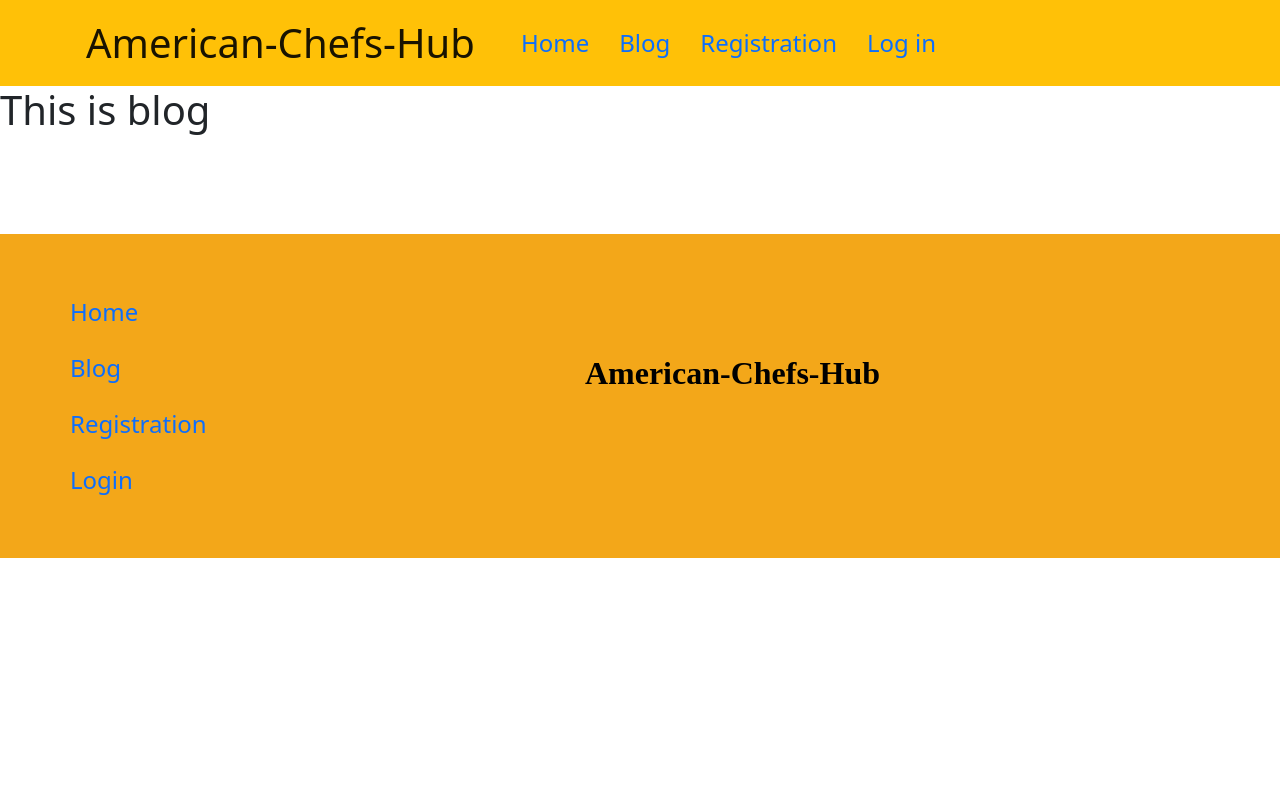
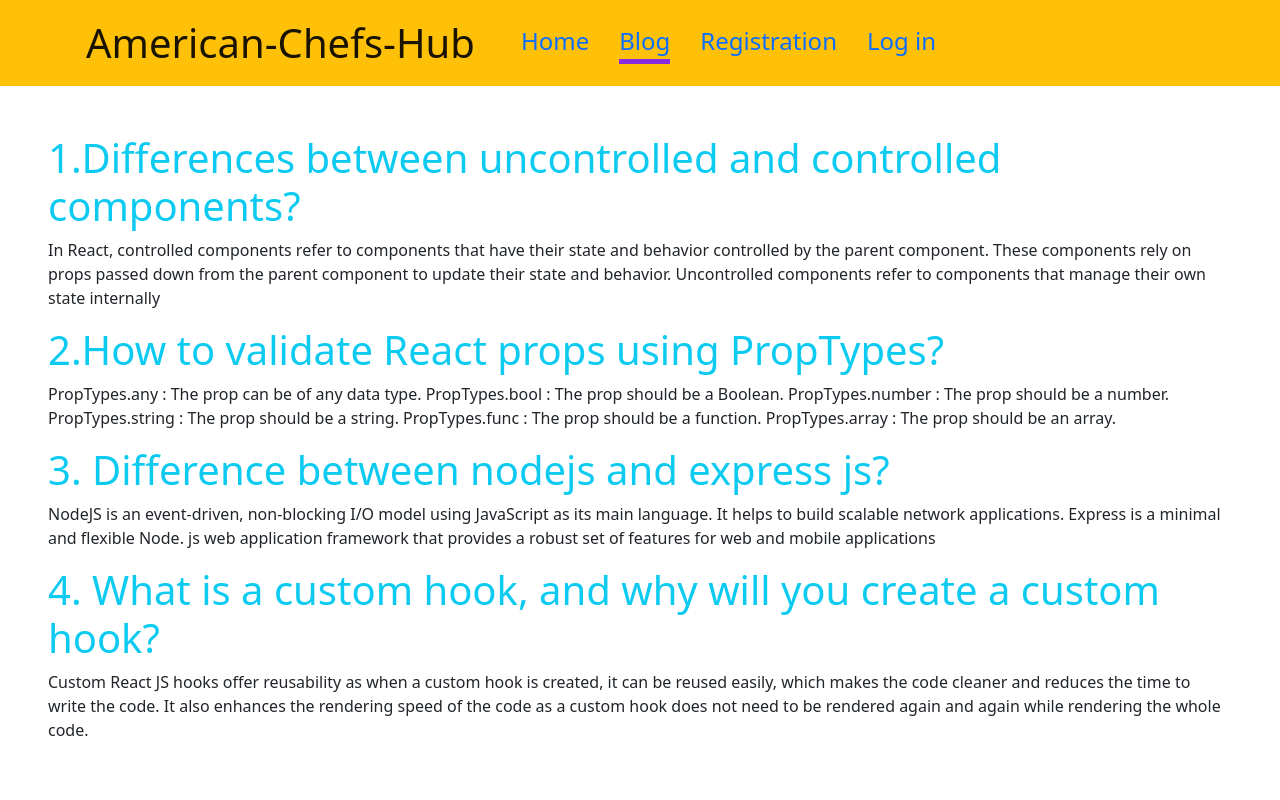
Before and after one commit to PritrirajPartho/american-chefs-hub-client, a React (Vite) app: page /blog in a window 1280 px wide. Shown: the top 800 px of the page. Built offline with nearby package versions, Linux system fonts and the light colour scheme; no server answers.

Commit message:
pure-last

```diff
--- a/src/components/Blog/Blog.jsx
+++ b/src/components/Blog/Blog.jsx
@@ -1,11 +1,30 @@
-import React from 'react';
+import React from "react";
 
 const Blog = () => {
-    return (
-        <div>
-            <h1>This is blog</h1>
-        </div>
-    );
+  return (
+    <div className="ms-5 me-5">
+      <h1 className="text-info mt-5">1.Differences between uncontrolled and controlled components?</h1>
+      <p>
+        In React, controlled components refer to components that have their
+        state and behavior controlled by the parent component. These components
+        rely on props passed down from the parent component to update their
+        state and behavior. Uncontrolled components refer to components that
+        manage their own state internally
+      </p>
+      <h1 className="text-info">2.How to validate React props using PropTypes?</h1>
+      <p>
+        PropTypes.any : The prop can be of any data type. PropTypes.bool : The
+        prop should be a Boolean. PropTypes.number : The prop should be a
+        number. PropTypes.string : The prop should be a string. PropTypes.func :
+        The prop should be a function. PropTypes.array : The prop should be an
+        array.
+      </p>
+      <h1 className="text-info">3. Difference between nodejs and express js?</h1>
+      <p>NodeJS is an event-driven, non-blocking I/O model using JavaScript as its main language. It helps to build scalable network applications. Express is a minimal and flexible Node. js web application framework that provides a robust set of features for web and mobile applications</p>
+      <h1 className="text-info">4. What is a custom hook, and why will you create a custom hook?</h1>
+      <p>Custom React JS hooks offer reusability as when a custom hook is created, it can be reused easily, which makes the code cleaner and reduces the time to write the code. It also enhances the rendering speed of the code as a custom hook does not need to be rendered again and again while rendering the whole code.</p>
+    </div>
+  );
 };
 
 export default Blog;
--- a/src/components/Header/Header.css
+++ b/src/components/Header/Header.css
@@ -24,3 +24,6 @@
   widows: 100px;
   margin-left: 40px;
 }
+.active{
+  border-bottom: 5px solid blueviolet;
+}
--- a/src/components/Header/Header.jsx
+++ b/src/components/Header/Header.jsx
@@ -1,34 +1,48 @@
 import React, { useContext } from "react";
 import { Container, Nav, Navbar } from "react-bootstrap";
 import "./Header.css";
-import { Link } from "react-router-dom";
+import { Link, NavLink } from "react-router-dom";
 import { AuthContext } from "../../AuthProvider/AuthProvider";
 import Profile from "./Profile/Profile";
 
 const Header = () => {
-  const{logOut, user} = useContext(AuthContext);
+  const { logOut, user } = useContext(AuthContext);
   return (
     <Navbar bg="warning" expand="lg">
       <Container>
         <Navbar.Brand className="fs-1 ms-1">American-Chefs-Hub</Navbar.Brand>
         <Navbar.Toggle aria-controls="basic-navbar-nav" />
         <Navbar.Collapse id="basic-navbar-nav">
-          <Nav className="anchor-contaniner" >
-                <div className="link-part">
-                <Link to={"/"}>Home</Link>
-                <Link to={"/blog"}>Blog</Link>
-                <Link to={'/registration'}>Registration</Link>
+          <Nav className="anchor-contaniner">
+            <div className="link-part">
+              <NavLink
+                to="/"
+                className={({ isActive, isPending }) =>
+                  isPending ? "pending" : isActive ? "active" : ""
+                }
+              >
+                Home
+              </NavLink>
+              <NavLink to={"/blog"}>Blog</NavLink>
+              <NavLink to={"/registration"}>Registration</NavLink>
+            </div>
+            {user ? (
+              <>
+                <div className="profile-component">
+                  <Profile></Profile>
                 </div>
-                {
-                    user ? <>
-                           <div className="profile-component"><Profile ></Profile></div>
-                           <button onClick={logOut}   className=" signout bg-info rounded text-light">Signout</button>
-                           </>
-                     :
-                        <div className="log-link" >
-                          <Link to={'/login'}>Log in</Link>
-                        </div>
-                }
+                <button
+                  onClick={logOut}
+                  className=" signout bg-info rounded text-light"
+                >
+                  Signout
+                </button>
+              </>
+            ) : (
+              <div className="log-link">
+                <NavLink to={"/login"}>Log in</NavLink>
+              </div>
+            )}
           </Nav>
         </Navbar.Collapse>
       </Container>
--- a/src/components/HomePages/Traffic/Traffic.jsx
+++ b/src/components/HomePages/Traffic/Traffic.jsx
@@ -1,54 +1,20 @@
+
 import React from 'react';
-import './Traffic.css';
-import { Carousel } from 'react-bootstrap';
-import slide1 from '../../../assets/images/bgc-two.jpeg'
-import slide2 from '../../../assets/images/bgc-one.jpeg'
-import slide3 from '../../../assets/images/single-2.jpeg'
 
 const Traffic = () => {
     return (
-      <section>
-        <h1 className='text-center text-info mt-5 mb-4'>Take your Food to here!!</h1>
-        <Carousel>
-            <Carousel.Item >
-            <img
-                className="d-block w-100 h-50"
-                src={slide1}
-                alt="First slide"
-            />
-            <Carousel.Caption>
-                <h3>First Recipe</h3>
-                <p>healthy food is inventor of healthy life.</p>
-            </Carousel.Caption>
-            </Carousel.Item>
-            <Carousel.Item>
-            <img
-                className="d-block w-100 h-100 "
-                src={slide2}
-                alt="Second slide"
-            />
-
-            <Carousel.Caption>
-                <h3>Second Recipes</h3>
-                <p>healthy food is inventor of healthy life.</p>
-            </Carousel.Caption>
-            </Carousel.Item>
-            <Carousel.Item>
-            <img
-                className="d-block w-100 h-50"
-                src={slide3}
-                alt="Third slide"
-            />
-
-            <Carousel.Caption>
-                <h3>Third Recipes</h3>
-                <p>
-                healthy food is inventor of healthy life.
-                </p>
-            </Carousel.Caption>
-            </Carousel.Item>
-        </Carousel>
-      </section>
+        <div className='mt-5'>
+            <h1 className='text-center text-info mb-4 mt-5'>Our Success.....</h1>
+           <div className='d-flex justify-content-center'>
+              <button className='bg-info px-3 py-2 fs-5 text-light border-0 me-4 rounded'>Subscribe</button>
+              <input className='py-2 px-5 rounded' type="email" name="email" id="email" placeholder='enter your email' required />
+           </div>
+            <div className='d-flex justify-content-center mt-4'>
+                <h1 className='me-5 ms-2'>Total Users: 20000+</h1>
+                <h1 className='me-5 '>Total Subscriber: 1000+</h1>
+                <h1>Total Visitors: 200000+</h1>
+            </div>
+        </div>
     );
 };
 
```
Also changed, not shown: 1 other file (tests, documents, lock files or other folders).
